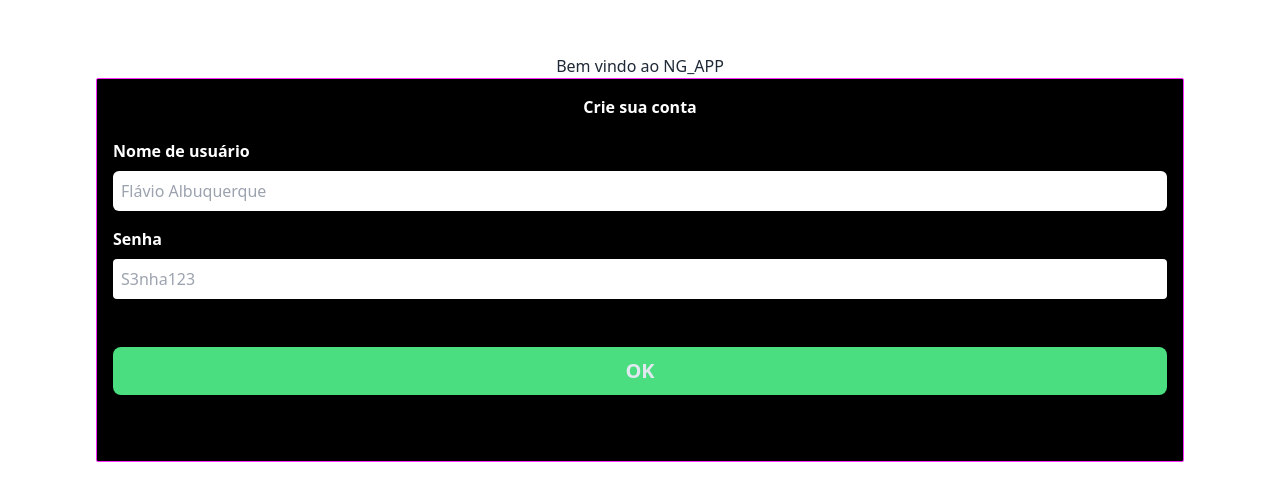
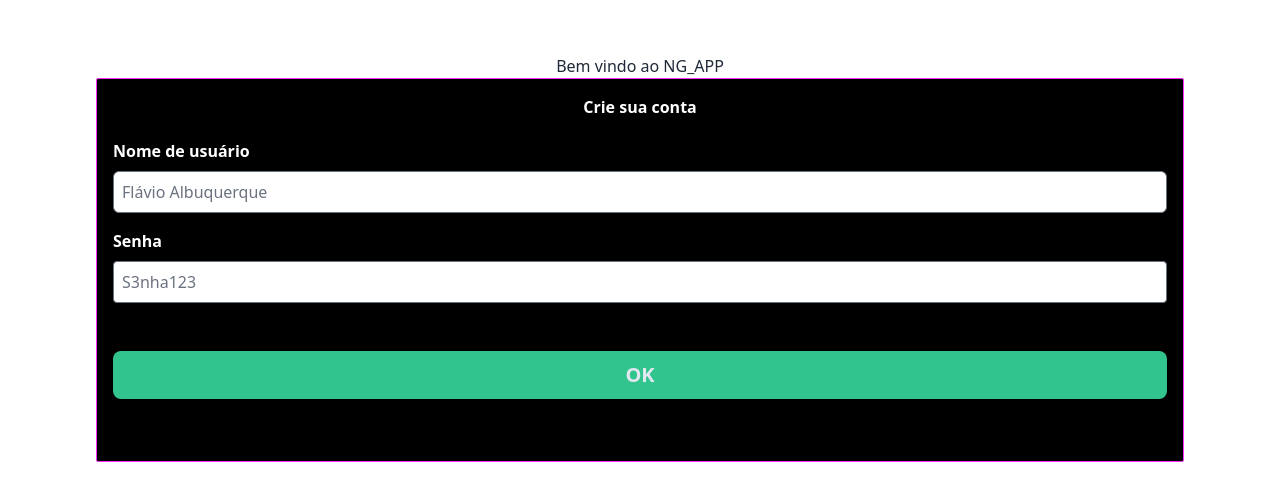
Before and after one commit to HalisterFernando/gzbank, a React (Create React App) app in the folder app/frontend/: page / in a window 1280 px wide. Shown: the part 142-642 px from the top of the page. Built offline with nearby package versions, Linux system fonts and the light colour scheme.

Commit message:
build: :art: instalada lib flow-bite

```diff
--- a/app/frontend/package.json
+++ b/app/frontend/package.json
@@ -11,7 +11,10 @@
     "@types/node": "^16.18.3",
     "@types/react": "^18.0.25",
     "@types/react-dom": "^18.0.9",
+    "@types/react-router-dom": "^5.3.3",
     "daisyui": "^2.41.0",
+    "flowbite": "^1.5.4",
+    "flowbite-react": "^0.3.5",
     "formik": "^2.2.9",
     "react": "^18.2.0",
     "react-dom": "^18.2.0",
--- a/app/frontend/tailwind.config.js
+++ b/app/frontend/tailwind.config.js
@@ -2,6 +2,7 @@
 module.exports = {
   content: [
     "./src/**/*.{js,jsx,ts,tsx}",
+    'node_modules/flowbite-react/**/*.{js,jsx,ts,tsx}'
   ],
   theme: {
     extend: {
@@ -11,7 +12,7 @@ module.exports = {
       }
     },
   },
-  plugins: [require("daisyui")],
+  plugins: [require("daisyui"), require('flowbite/plugin')],
   daisyui: {
     styled: false,
     themes: true,
```
Also changed, not shown: 1 other file (tests, documents, lock files or other folders).
